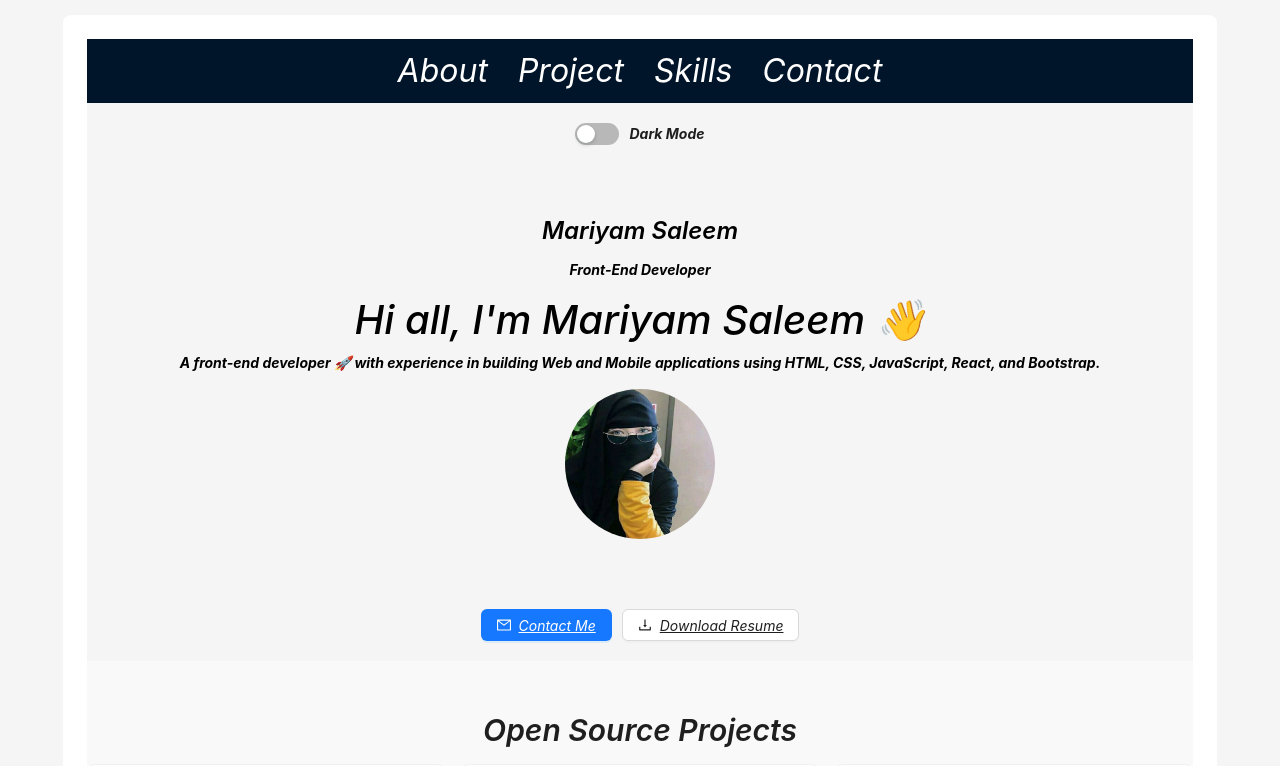
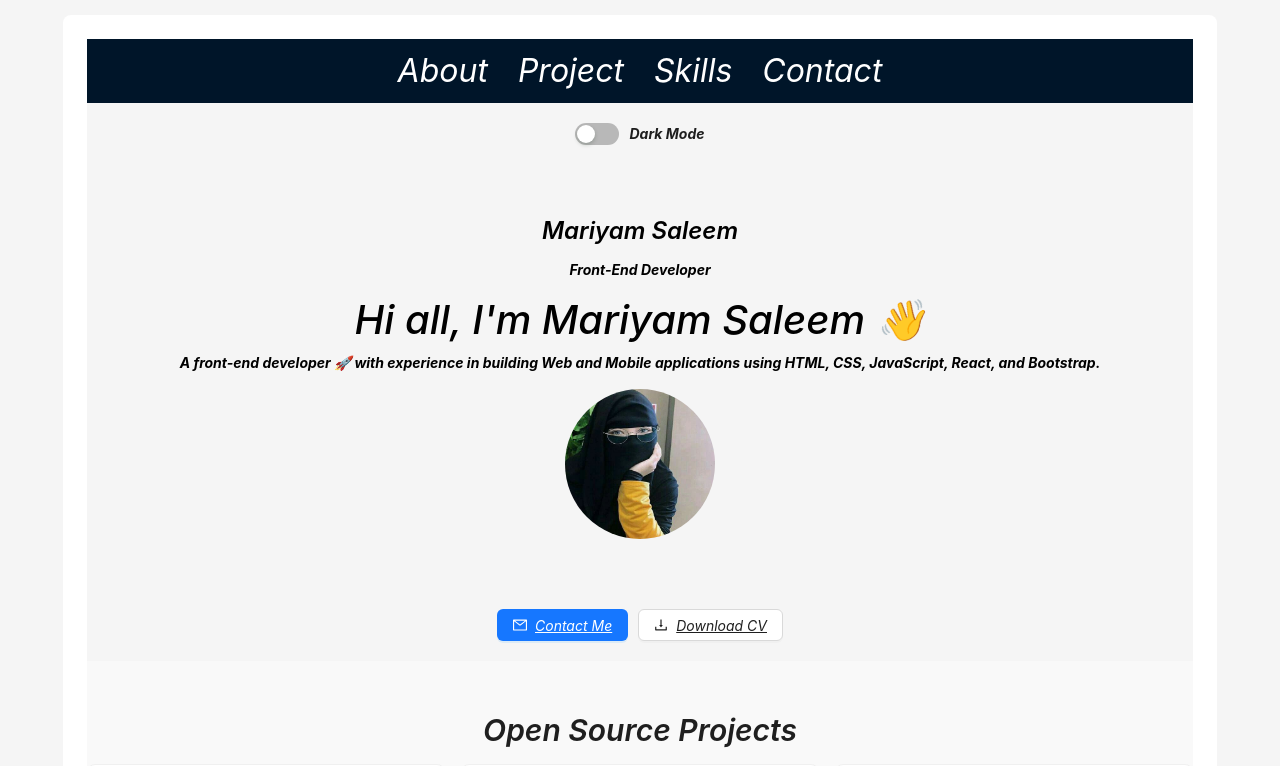
Before and after one commit to mariyamsaleem32/Portfolio, a React (Create React App) app: page / in a window 1280 px wide. Shown: the top 766 px of the page. Built offline with nearby package versions, Linux system fonts and the light colour scheme.

Commit message:
portfolio completed

```diff
--- a/src/components/dashboard.jsx
+++ b/src/components/dashboard.jsx
@@ -2,6 +2,7 @@ import React, { useState } from "react";
 import { Layout, Button, Switch, Row, Col, Typography, Card } from "antd";
 import { GithubOutlined, LinkedinOutlined, DownloadOutlined, MailOutlined } from "@ant-design/icons";
 import image from '../assets/myImage.jpg';
+import CV from '../assets/myCV.pdf'
 
 const { Header, Content, Footer } = Layout;
 const { Title } = Typography;
@@ -12,7 +13,6 @@ const Dashboard = () => {
     setIsDarkMode(checked);
   };
 
-  // Common style for links
   const linkStyle = {
     color: 'white',
     textDecoration: 'none',
@@ -66,7 +66,7 @@ const Dashboard = () => {
       {/* Resume Section */}
       <section id="resume" style={{ textAlign: "center", padding: "20px" }}>
         <Button type="primary" icon={<MailOutlined />} href="mailto:mariyamsaleem87@gmail.com">Contact Me</Button>
-        <Button type="default" icon={<DownloadOutlined />} href="/resume.pdf" download="Mariyam_Saleem_Resume" style={{ marginLeft: "10px" }}>Download Resume</Button>
+        <Button type="default" icon={<DownloadOutlined />} href={CV} download="Mariyam_Saleem_CV" style={{ marginLeft: "10px" }}>Download CV</Button>
       </section>
 
       {/* Open Source Projects Section */}
```
Also changed, not shown: 1 other file (tests, documents, lock files or other folders).
